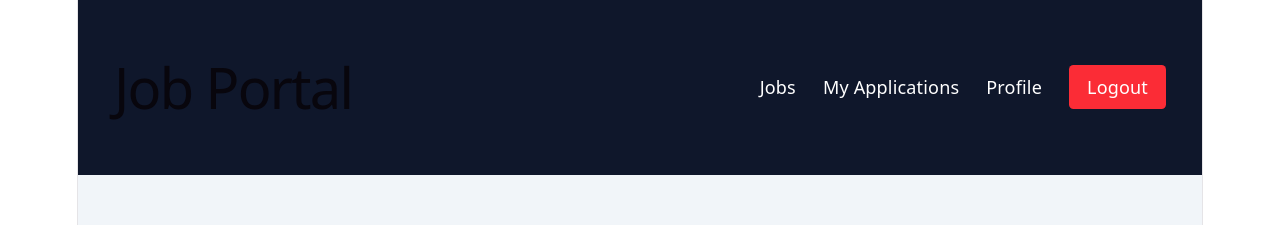
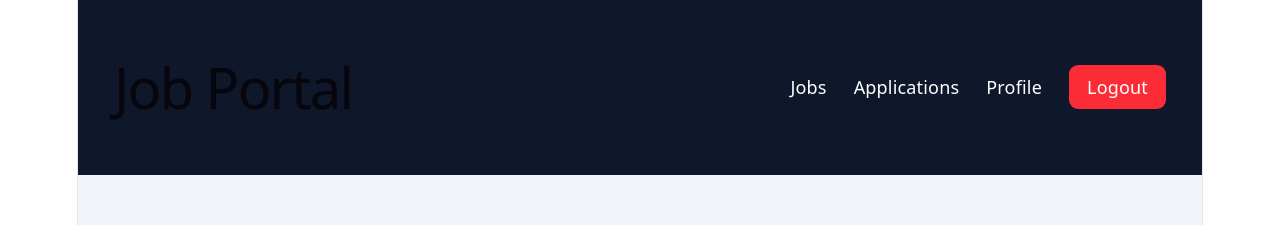
Before and after one commit to crazydevjs/job-portal-mern, a React app in the folder frontend/: page / in a window 1280 px wide. Shown: the top 225 px of the page. Built offline with nearby package versions, Linux system fonts and the light colour scheme; no server answers; the HTML template or start-up script is replaced by a standard one.

Commit message:
Navbar V2 Complete

```diff
--- a/frontend/src/App.jsx
+++ b/frontend/src/App.jsx
@@ -1,24 +1,58 @@
-import { BrowserRouter, Routes, Route } from "react-router-dom";
+import { BrowserRouter, Routes, Route, useLocation } from "react-router-dom";
 
 import Login from "./pages/Login";
 import Register from "./pages/Register";
 import Jobs from "./pages/Jobs";
 import Profile from "./pages/Profile";
 import MyApplications from "./pages/MyApplications";
+
 import ProtectedRoute from "./components/ProtectedRoute";
 import Navbar from "./components/Navbar";
+
+function AppContent() {
+  const location = useLocation();
+
+  const hideNavbar =
+    location.pathname === "/login" ||
+    location.pathname === "/register";
+
+  return (
+    <>
+      {!hideNavbar && <Navbar />}
+
+      <Routes>
+        <Route path="/" element={<Jobs />} />
+
+        <Route path="/login" element={<Login />} />
+
+        <Route path="/register" element={<Register />} />
+
+        <Route
+          path="/profile"
+          element={
+            <ProtectedRoute>
+              <Profile />
+            </ProtectedRoute>
+          }
+        />
+
+        <Route
+          path="/applications"
+          element={
+            <ProtectedRoute>
+              <MyApplications />
+            </ProtectedRoute>
+          }
+        />
+      </Routes>
+    </>
+  );
+}
 
 function App() {
   return (
     <BrowserRouter>
-    <Navbar/>
-      <Routes>
-        <Route path="/" element={<Jobs />} />
-        <Route path="/login" element={<Login />} />
-        <Route path="/register" element={<Register />} />
-        <Route path="/profile" element={<ProtectedRoute> <Profile /> </ProtectedRoute>}/>
-        <Route path="/applications" element={<MyApplications />}/>
-      </Routes>
+      <AppContent />
     </BrowserRouter>
   );
 }
--- a/frontend/src/components/Navbar.jsx
+++ b/frontend/src/components/Navbar.jsx
@@ -2,13 +2,20 @@ import { Link } from "react-router-dom";
 
 function Navbar() {
   return (
-    <nav className="bg-slate-900 text-white px-8 py-4 flex justify-between items-center">
+    <nav className="bg-slate-900 text-white px-4 md:px-8 py-4">
+
+      <div className="max-w-7xl mx-auto flex flex-col md:flex-row justify-between items-center gap-4">
+
         <h1 className="text-2xl font-bold">
           Job Portal
         </h1>
 
-      <div className="flex gap-6 items-center">
-        <Link to="/" className="hover:text-blue-400">
+        <div className="flex flex-wrap justify-center gap-4 md:gap-6 items-center">
+
+          <Link
+            to="/"
+            className="hover:text-blue-400"
+          >
             Jobs
           </Link>
 
@@ -16,7 +23,7 @@ function Navbar() {
             to="/applications"
             className="hover:text-blue-400"
           >
-          My Applications
+            Applications
           </Link>
 
           <Link
@@ -27,7 +34,7 @@ function Navbar() {
           </Link>
 
           <button
-          className="bg-red-500 px-4 py-2 rounded"
+            className="bg-red-500 px-4 py-2 rounded-lg hover:bg-red-600"
             onClick={() => {
               localStorage.clear();
               window.location.href = "/login";
@@ -35,7 +42,11 @@ function Navbar() {
           >
             Logout
           </button>
+
         </div>
+
+      </div>
+
     </nav>
   );
 }
```
Lines whose indentation alone changed are shown as unchanged.
